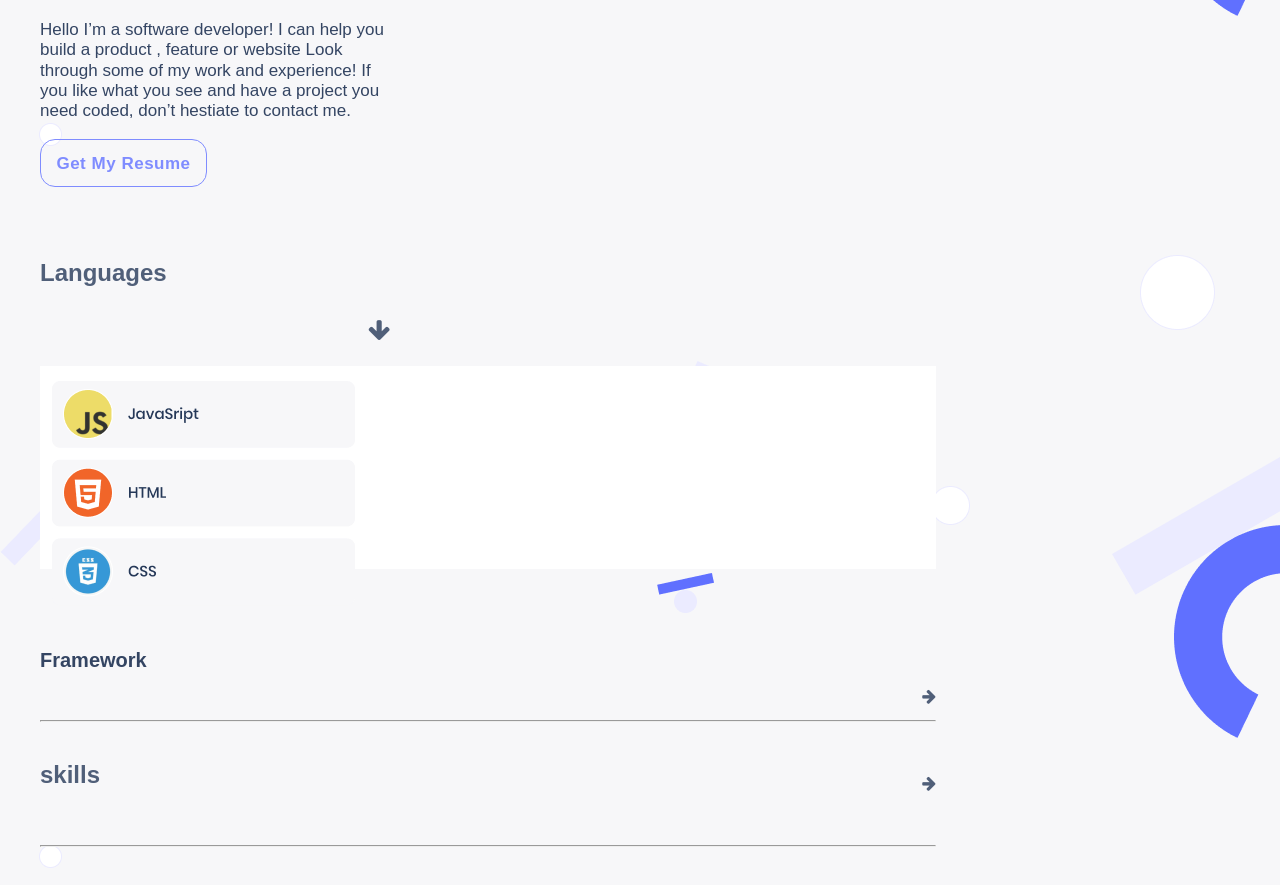
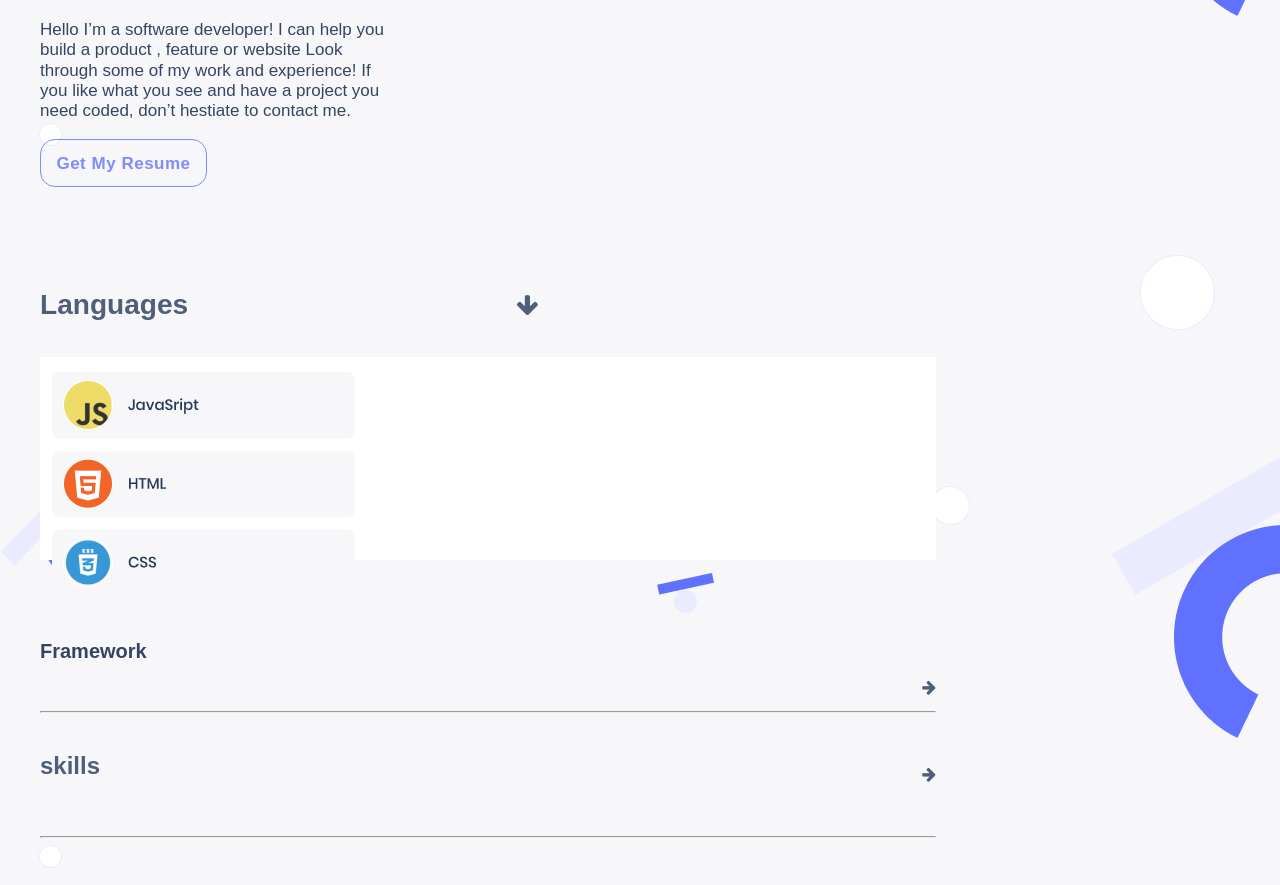
Before and after one commit to engrabdullahriaz/Portfolio-Project, a website: page index.html in a window 1280 px wide. Shown: the part 3880-4765 px from the top of the page. Drawn offline with Linux system fonts and the light colour scheme; a web font is replaced by a local one.

Commit message:
Updated html file
Added projects and their images and removed linter error occured during changes.

```diff
--- a/index.html
+++ b/index.html
@@ -185,7 +185,7 @@
           </div>
           <div class="about-language">
             <div class="lang-title">
-              <h>Languages</h3>
+              <h3>Languages</h3>
               <ul>
               <li class="arrow-down"><i class="fa fa-arrow-down"></i></li>
               </ul>
```
